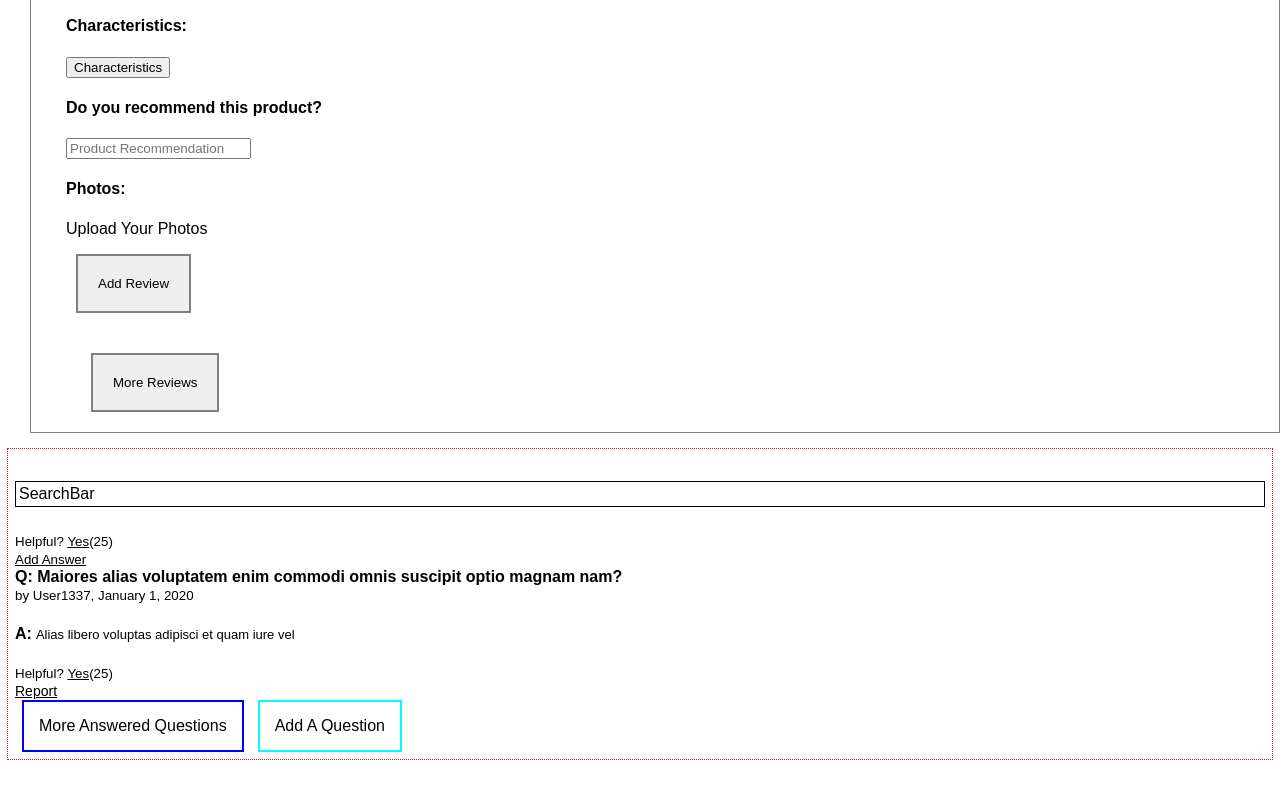
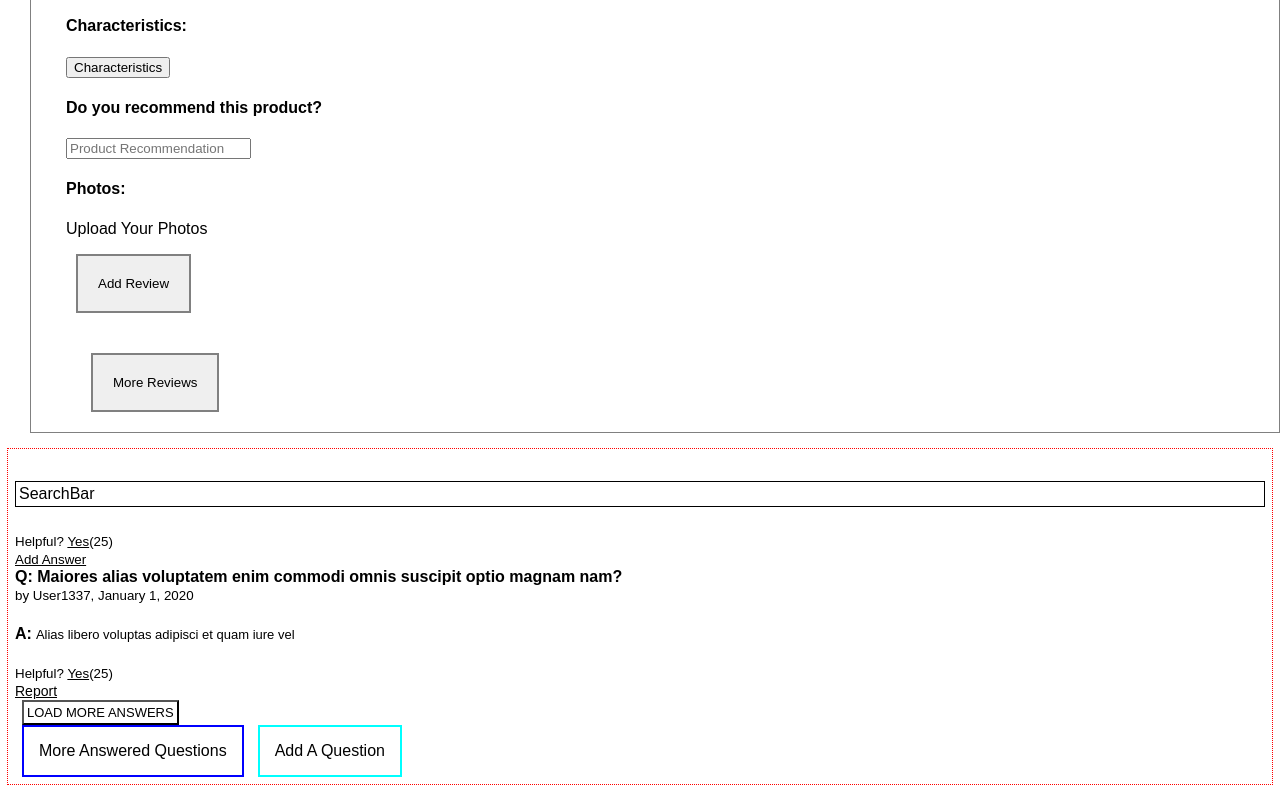
Before and after one commit to 7-Oscillating-Owls/hoo-dunit, a React app: page / in a window 1280 px wide. Shown: the part 3212-4012 px from the top of the page. Before the commit the page ends 3987 px from the top, so only its background shows below. Built offline with nearby package versions, Linux system fonts and the light colour scheme.

Commit message:
implemented LoadMoreAnswers button component

```diff
--- /dev/null
+++ b/client/src/components/LoadMoreAnswers/LoadMoreAnswers.css
@@ -0,0 +1,6 @@
+.loadmoreanswers {
+  font-size: 13px;
+  padding: 3px;
+  margin-left: 7px;
+  background-color: white;
+}
--- /dev/null
+++ b/client/src/components/LoadMoreAnswers/index.jsx
@@ -0,0 +1,8 @@
+import React from 'react';
+import styles from './LoadMoreAnswers.css';
+
+const LoadMoreAnswers = () => (
+  <button className={styles.loadmoreanswers}>LOAD MORE ANSWERS</button>
+);
+
+export default LoadMoreAnswers;
--- a/client/src/components/QuestionsAndAnswers/index.jsx
+++ b/client/src/components/QuestionsAndAnswers/index.jsx
@@ -9,6 +9,7 @@ import AddAnswer from '../AddAnswer';
 import AnswerHelpful from '../AnswerHelpful';
 import ByUser from '../ByUser';
 import Report from '../Report';
+import LoadMoreAnswers from '../LoadMoreAnswers';
 
 const QuestionsAndAnswers = () => (
   <div className={styles.qa}>
@@ -21,6 +22,7 @@ const QuestionsAndAnswers = () => (
       <div className={styles.answerList}><Answer /></div>
       <div className={styles.answerhelpful}><AnswerHelpful /></div>
       <div className={styles.report}><Report /></div>
+      <div className={styles.loadmoreanswers}><LoadMoreAnswers /></div>
     </div>
     <div className={styles.buttonContainer}>
       <div className={styles.moreAnsweredQuestionsButton}>More Answered Questions</div>
```
